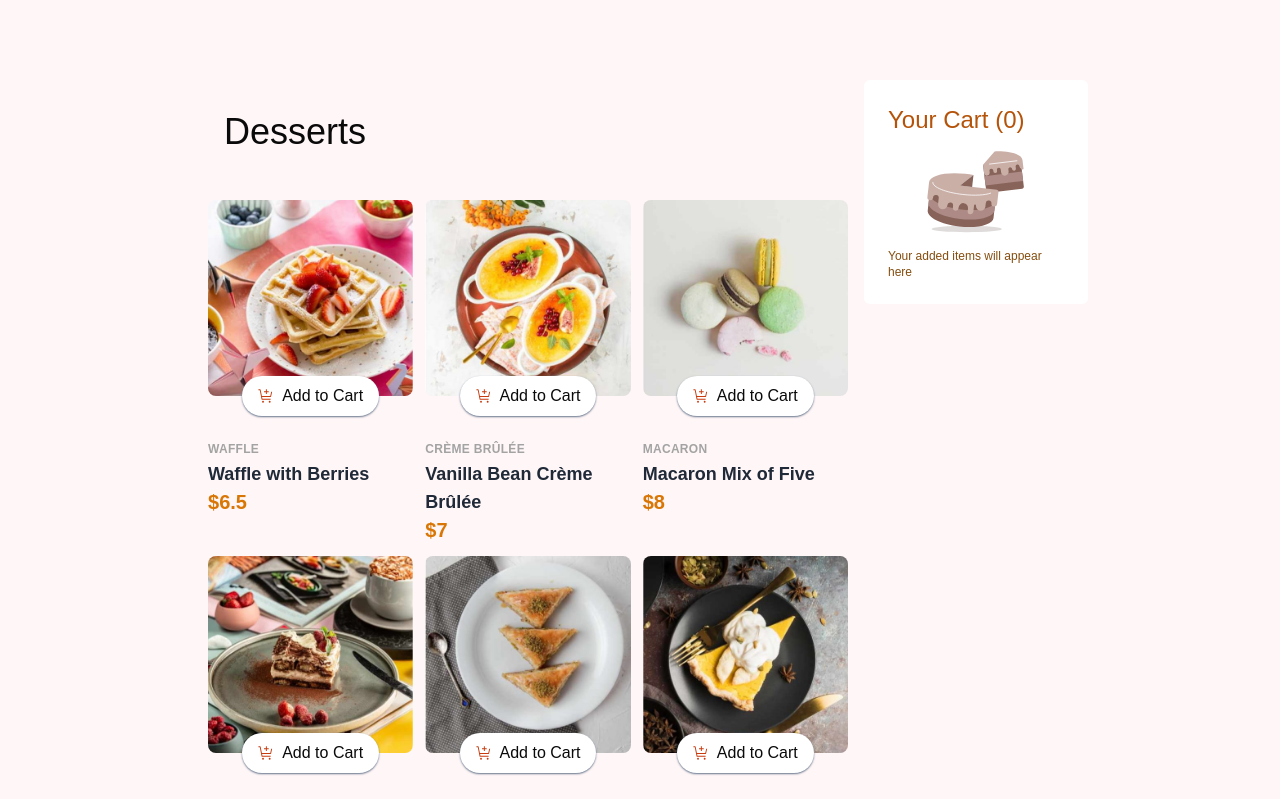
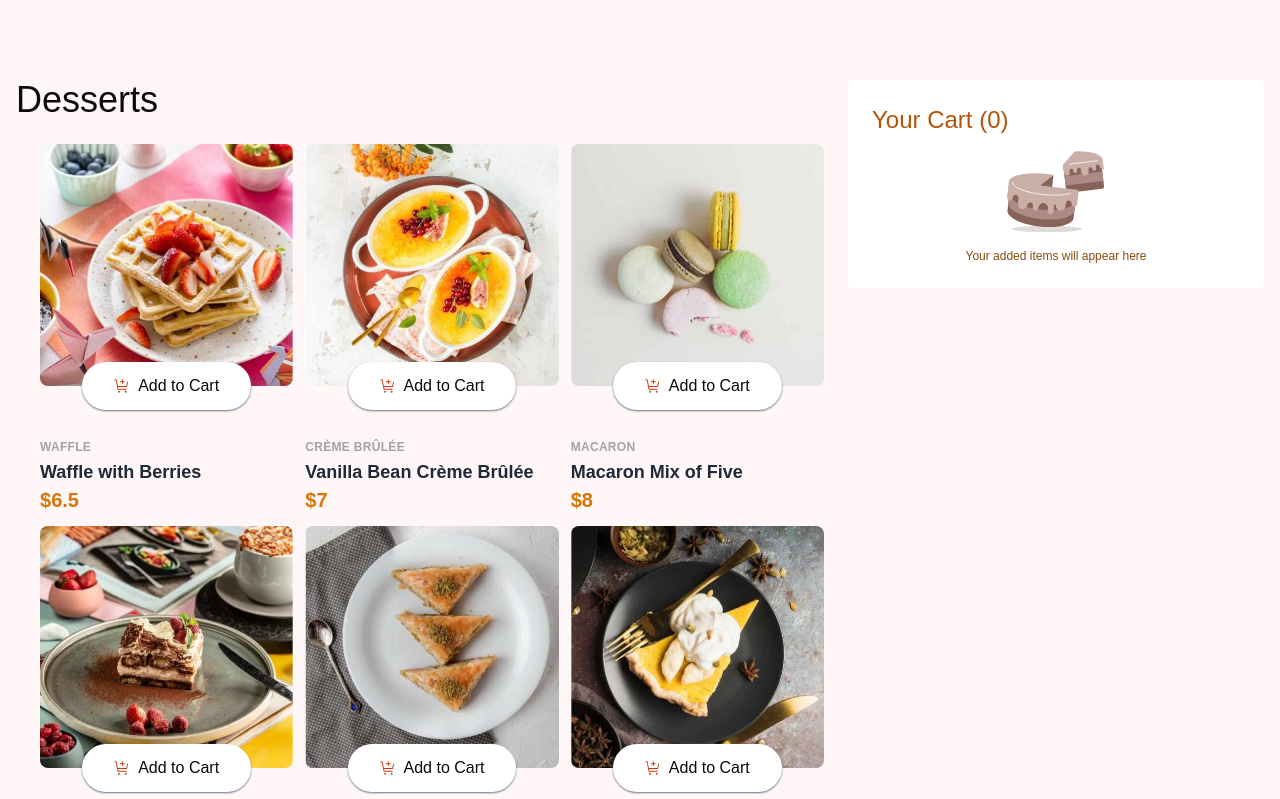
Before and after one commit to nouhcc1/frontmentor-1, a Next.js app: page / in a window 1280 px wide. Shown: the top 799 px of the page. Built offline with nearby package versions, Linux system fonts and the light colour scheme.

Commit message:
update 1

```diff
--- a/app/component/productCard.tsx
+++ b/app/component/productCard.tsx
@@ -19,21 +19,21 @@ const ProductCard = ({ product }: { product: Product }) => {
   };
 
   return (//hover:shadow-xl transition-shadow duration-300
-    <div className=" max-w-sm overflow-hidden ">
+    <div className="max-w-sm overflow-hidden ">
       <Image className="w-full rounded-lg object-cover"
       src={product.image.desktop} alt={product.name} width={750} height={750}/>
         <div className="flex items-center justify-center w-full ">
         {count > 0
-            ? <button className="shadow-sm shadow-slate-500 transform -translate-y-1/2  px-4 py-2 rounded-full grid grid-cols-6 items-center bg-red-700 " onClick={handleClick}>
-                <Image className="p-1 col-span-1 w-5 h-5 rounded-full border border-white" src="/assets/images/icon-decrement-quantity.svg" alt={product.name} width={24} height={24}/>
+            ? <button className="px-2 shadow-sm shadow-slate-500 transform -translate-y-1/2  w-2/3 py-3 rounded-full grid grid-cols-6 items-center place-items-center bg-red-700 " onClick={handleClick}>
+                <Image className=" flex items-center justify-center p-1 col-span-1 w-5 h-5 rounded-full border border-white" src="/assets/images/icon-decrement-quantity.svg" alt={product.name} width={24} height={24}/>
                 <span className="col-span-4 text-white ">{count}</span>
-                <Image className="p-1 col-span-1 w-5 h-5  rounded-full border border-white" src="/assets/images/icon-increment-quantity.svg" alt={product.name} width={24} height={24}/>
+                <Image className="flex items-center justify-center p-1 col-span-1 w-5 h-5  rounded-full border border-white" src="/assets/images/icon-increment-quantity.svg" alt={product.name} width={24} height={24}/>
               </button>
             : <button
-                  className="shadow-sm shadow-slate-500 transform -translate-y-1/2 rounded-full bg-white px-4 py-2 flex items-center justify-center hover:border hover:border-amber-600"
+                  className="shadow-sm box-border shadow-slate-500 transform -translate-y-1/2 w-2/3 rounded-full bg-white  py-3 flex items-center justify-center hover:outline hover:outline-2 hover:outline-amber-600 hover:text-amber-600"
                   onClick={handleClick}
                 >
-                <span className='flex items-center justify-center w-full hover:text-amber-600'><Image className="w-4 h-4 mr-2" src="/assets/images/icon-add-to-cart.svg" alt={product.name} width={16} height={16}/>Add to Cart</span>
+                <span className='flex items-center justify-center w-full'><Image className="w-4 h-4 mr-2" src="/assets/images/icon-add-to-cart.svg" alt={product.name} width={16} height={16}/>Add to Cart</span>
               </button>
             }
         </div>
--- a/app/component/productGrid.tsx
+++ b/app/component/productGrid.tsx
@@ -5,8 +5,8 @@ import data from '../constent/data.json'
 const ProductGrid = () => {
   return (
     <div>
-      <h1 className=" p-8 text-4xl text-left font-[family-name:var(--font-geist-mono)"> Desserts</h1>
-      <div className="p-4 grid grid-cols-1 gap-3 md:grid-cols-3">
+      <h1 className="text-4xl text-left font-[family-name:var(--font-geist-mono)"> Desserts</h1>
+      <div className="p-6 grid grid-cols-1 gap-3 md:grid-cols-3">
             {data.map(product => (
                 <Fragment key={product.name}>
                  <ProductCard product={product}/>
--- a/app/page.tsx
+++ b/app/page.tsx
@@ -3,12 +3,12 @@ import ProductGrid from "./component/productGrid";
 import SideBare from "./component/sideBare";
 
 export default function Home() {
-  return ( //grid grid-cols-4 gap-4  //col-span-3 col-span-1
-    <div className="w-[70%] h-dvh pt-20 flex ">
-      <div className="basis-3/4">
+  return ( //grid grid-cols-4 gap-4  //flex flex-initial flex-wrap basis-[70%] basis-[30%]
+    <div className="grid grid-cols-1 max-w-7xl h-dvh pt-20 px-4 lg:grid-cols-12">
+        <div className="col-span-8 ">
         <ProductGrid/>
         </div>
-      <div className="basis-1/4">
+      <div className="col-span-4 ">
         <SideBare/>
       </div>
     </div>
@@ -32,7 +32,7 @@ export default function Home() {
             <code className="bg-black text-white dark:bg-white/[.06] px-1 py-0.5 rounded-md  font-semibold">
               app/page.tsx
             </code>
-            .
+
           </li>
           <li>Save and see your changes instantly.</li>
         </ol>
```
